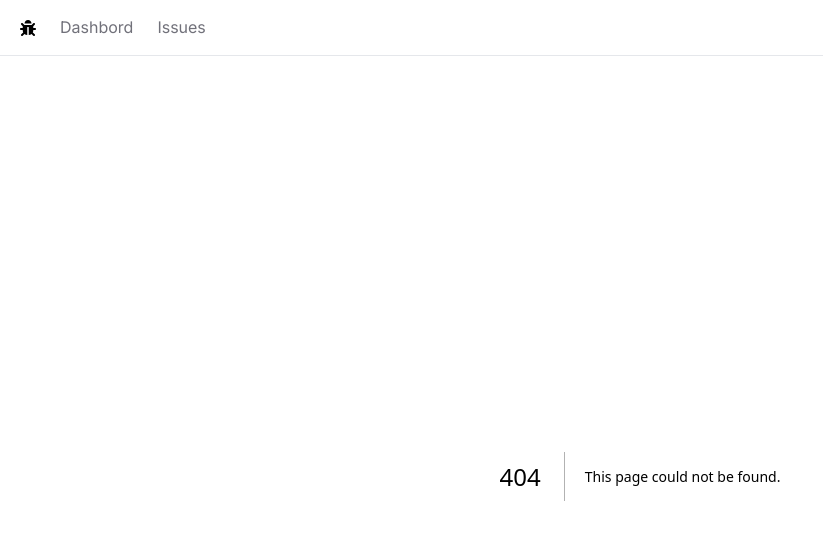
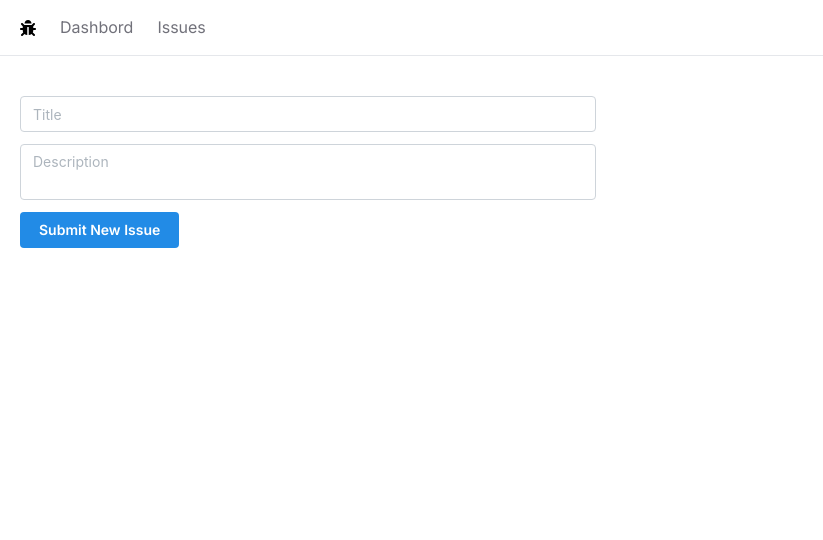
Before and after one commit to lidiya-fiker/issue-tracker, a Next.js app: page /issues/new in a window 1280 px wide. Before the commit this address had no page. Shown: the top 540 px of the page, without its empty margins (0-823 px from the left). Built offline with nearby package versions, Linux system fonts and the light colour scheme.

Commit message:
Build the new issue page

```diff
--- /dev/null
+++ b/app/issues/new/page.tsx
@@ -0,0 +1,14 @@
+import { Button, Textarea, TextInput } from "@mantine/core";
+import React from "react";
+
+function NewIssuePage() {
+  return (
+    <div className="max-w-xl space-y-3">
+      <TextInput placeholder="Title" />
+      <Textarea placeholder="Description" />
+      <Button>Submit New Issue</Button>
+    </div>
+  );
+}
+
+export default NewIssuePage;
--- a/app/issues/page.tsx
+++ b/app/issues/page.tsx
@@ -1,10 +1,14 @@
+"use client";
 import React from "react";
 import { Button } from "@mantine/core";
+import Link from "next/link";
 
 const IssuesPage = () => {
   return (
     <div>
-      <Button>New Issue</Button>
+      <Button>
+        <Link href="/issues/new">New Issue</Link>
+      </Button>
     </div>
   );
 };
--- a/app/layout.tsx
+++ b/app/layout.tsx
@@ -29,7 +29,7 @@
       <body className={inter.className}>
         <MantineProvider>
           <NavBar />
-          <main> {children}</main>
+          <main className="p-5"> {children}</main>
         </MantineProvider>
       </body>
     </html>
```
